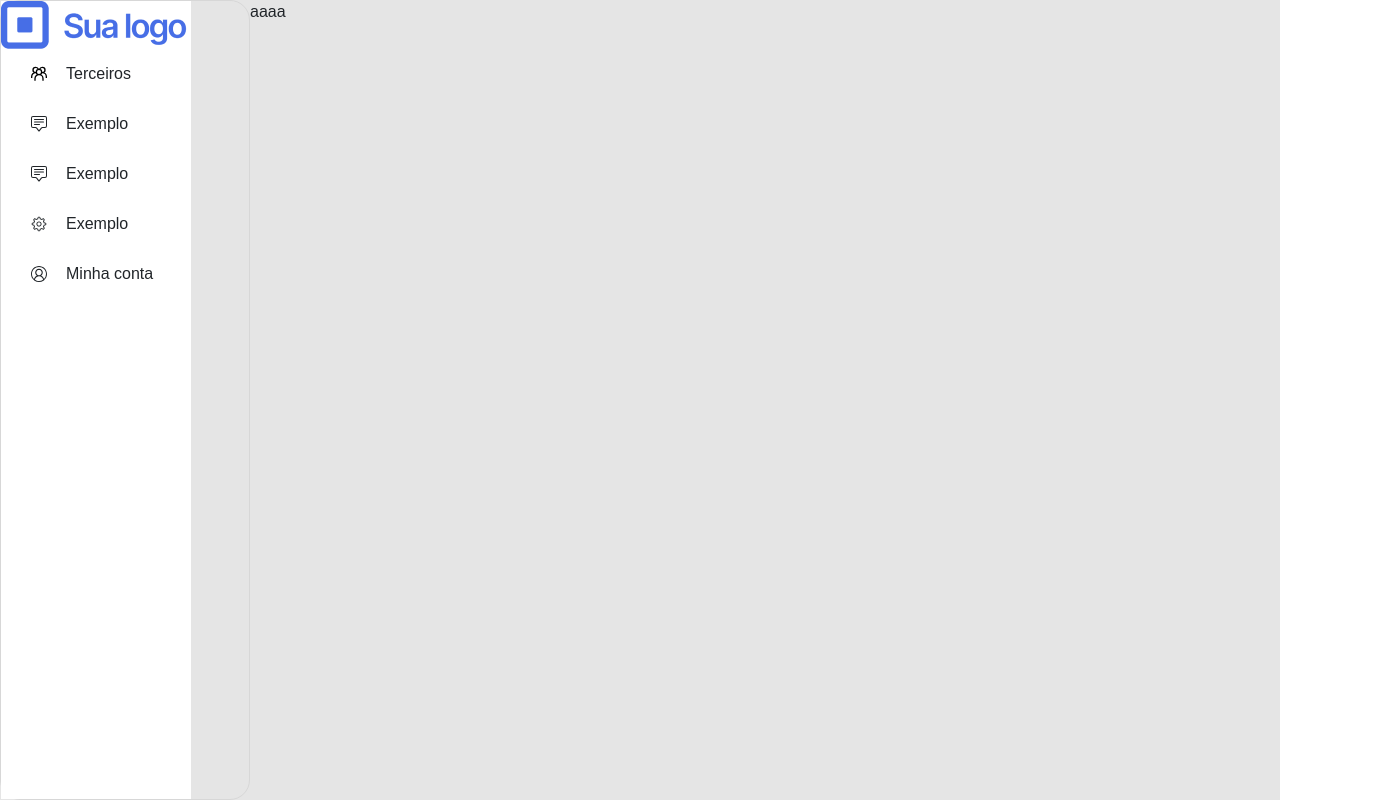
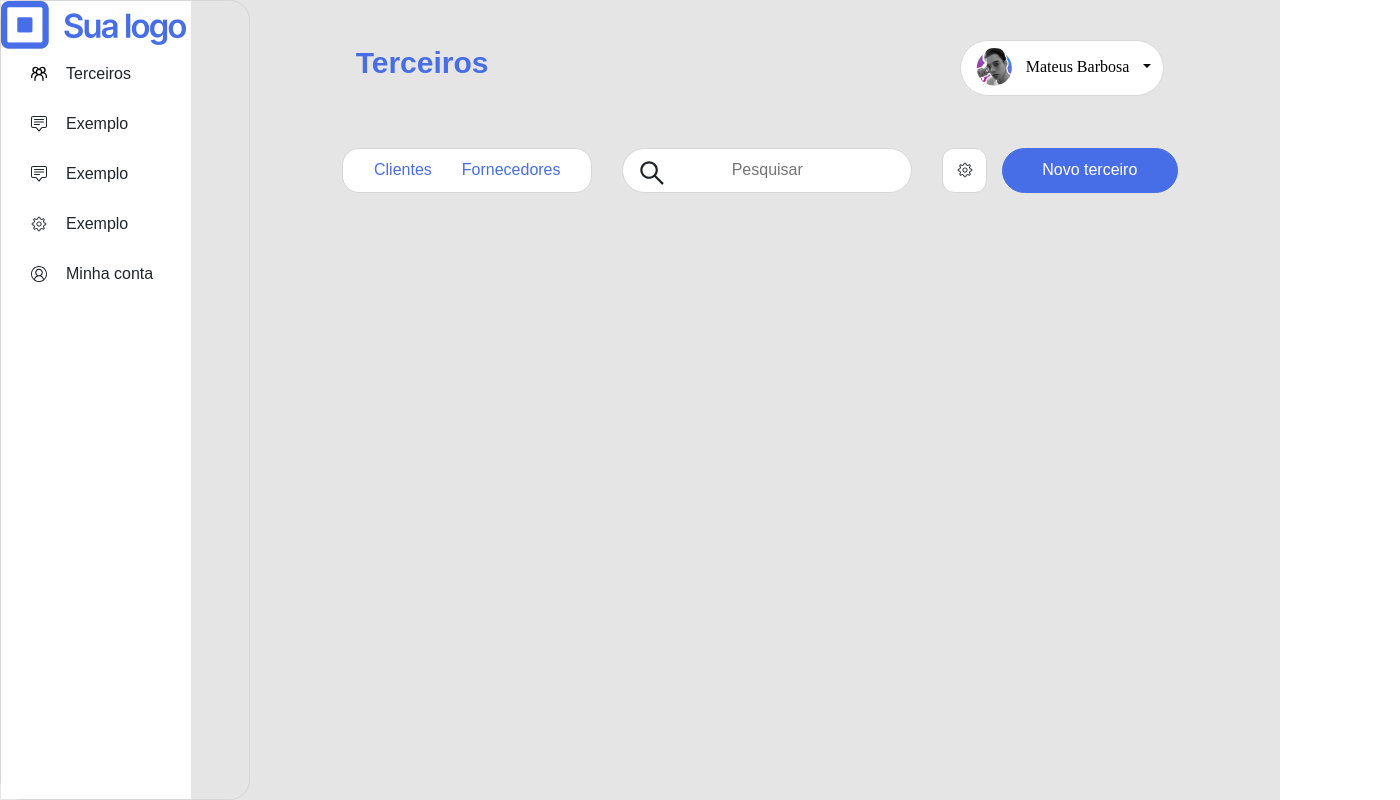
Before and after one commit to HerbertCarlos007/teste-startpn, a React (Vite) app in the folder web/: page / in a window 1280 px wide. Shown: the whole page, 1400 px wide, since content can reach past the window. Built offline with nearby package versions, Linux system fonts and the light colour scheme.

Commit message:
criando container de busca e adição de terceiros

```diff
--- a/web/index.html
+++ b/web/index.html
@@ -9,7 +9,11 @@
   <link rel="preconnect" href="https://fonts.googleapis.com">
   <link rel="preconnect" href="https://fonts.gstatic.com" crossorigin>
   <link href="https://fonts.googleapis.com/css2?family=Montserrat:wght@100&display=swap" rel="stylesheet">
-  <link rel="stylesheet" href="https://cdn.jsdelivr.net/npm/bootstrap@5.2.0/dist/css/bootstrap.min.css" integrity="sha384-gH2yIJqKdNHPEq0n4Mqa/HGKIhSkIHeL5AyhkYV8i59U5AR6csBvApHHNl/vI1Bx" crossorigin="anonymous">
+  <link rel="stylesheet" href="https://cdn.jsdelivr.net/npm/bootstrap@5.2.0/dist/css/bootstrap.min.css"
+    integrity="sha384-gH2yIJqKdNHPEq0n4Mqa/HGKIhSkIHeL5AyhkYV8i59U5AR6csBvApHHNl/vI1Bx" crossorigin="anonymous">
+  <link rel="preconnect" href="https://fonts.googleapis.com">
+  <link rel="preconnect" href="https://fonts.gstatic.com" crossorigin>
+  <link href="https://fonts.googleapis.com/css2?family=Montserrat:wght@100&display=swap" rel="stylesheet">
 </head>
 
 <body>
--- a/web/src/components/Sidebar/index.jsx
+++ b/web/src/components/Sidebar/index.jsx
@@ -10,22 +10,24 @@ import * as C from './styles'
 
 export const SideBar = () => {
     return (
-        <Sidebar  backgroundColor='#fff' style=
+        <Sidebar backgroundColor='#fff'
+            style=
             {{
                 height: '100vh',
                 border: '1px solid #D7D7D7',
                 borderRadius: '20px',
                 display: 'flex',
-                flexDirection: 'row'
+                flexDirection: 'row',
+                position: 'relative'
             }}
         >
-            <C.Logo src={logo}/>
+            <C.Logo src={logo} />
             <Menu >
-                <MenuItem icon={<GrGroup/>}>Terceiros</MenuItem>
-                <MenuItem icon={<BsChatSquareText/>}> Exemplo </MenuItem>
-                <MenuItem icon={<BsChatSquareText/>}> Exemplo </MenuItem>
-                <MenuItem icon={<RxGear/>}> Exemplo </MenuItem>
-                <MenuItem icon={<VscAccount/>}> Minha conta </MenuItem>
+                <MenuItem icon={<GrGroup />}>Terceiros</MenuItem>
+                <MenuItem icon={<BsChatSquareText />}> Exemplo </MenuItem>
+                <MenuItem icon={<BsChatSquareText />}> Exemplo </MenuItem>
+                <MenuItem icon={<RxGear />}> Exemplo </MenuItem>
+                <MenuItem icon={<VscAccount />}> Minha conta </MenuItem>
             </Menu>
         </Sidebar>
     );
--- a/web/src/components/pages/Outsiders/index.jsx
+++ b/web/src/components/pages/Outsiders/index.jsx
@@ -1,6 +1,12 @@
 import React from "react"
 import * as C from './styles'
 import { SideBar } from '../../Sidebar'
+import { AiOutlineSearch } from 'react-icons/ai'
+import { RxGear } from 'react-icons/rx'
+import perfilImage from '../../../assets/perfil.png'
+
+import Dropdown from 'react-bootstrap/Dropdown';
+
 
 export const Outsiders = () => {
     return (
@@ -9,9 +15,51 @@ export const Outsiders = () => {
                 <SideBar />
             </C.SidebarContainer>
 
-            <C.ContentContainer>
-                aaaa
-            </C.ContentContainer>
+            <C.TopContainer>
+                <C.TextOutsider>Terceiros</C.TextOutsider>
+                <C.DropDown>
+                    <Dropdown >
+                        <Dropdown.Toggle style=
+                            {{
+                                backgroundColor: "#FFFFFF",
+                                border: '1px solid #D8D8D8',
+                                borderRadius: '60px',
+                                color: 'black'
+                            }}
+                            id="dropdown-basic"
+                        >
+                            <C.ImagePerfil src={perfilImage} />
+                            <C.TextName>Mateus Barbosa</C.TextName>
+                        </Dropdown.Toggle>
+
+                        <Dropdown.Menu>
+                            <Dropdown.Item >Perfil</Dropdown.Item>
+                        </Dropdown.Menu>
+                    </Dropdown>
+                </C.DropDown>
+            </C.TopContainer>
+
+            <C.ContainerOptions>
+                <C.LeftSection>
+                    <C.ContainerCustomersAndSuppliers>
+                        <C.TextCostumers>Clientes</C.TextCostumers>
+                        <C.TextSuppliers>Fornecedores</C.TextSuppliers>
+                    </C.ContainerCustomersAndSuppliers>
+                    <C.IconSearch><AiOutlineSearch /></C.IconSearch>
+                    <C.Input placeholder="Pesquisar" />
+
+                    <C.ContainerGear>
+                        <RxGear />
+                    </C.ContainerGear>
+                </C.LeftSection>
+
+                <C.RightSection>
+                    <C.ButtonNewOutsider>Novo terceiro</C.ButtonNewOutsider>
+                </C.RightSection>
+            </C.ContainerOptions>
+
+
+            <C.ContentContainer></C.ContentContainer>
         </C.Container>
     )
 }
--- a/web/src/components/pages/Outsiders/styles.jsx
+++ b/web/src/components/pages/Outsiders/styles.jsx
@@ -3,16 +3,26 @@ import styled from "styled-components";
 export const Container = styled.div`
     display: flex;
     background-color:#E5E5E5;
+    height: 100vh;
+
 
 `
 
 export const TopContainer = styled.div`
     display: flex;
-    justify-content: space-between;
+    justify-content: space-around;
+    position: absolute;
+    width: 100%;
+    height: 50px;
+    margin-top: 40px;
+    margin-left: 120px;
+
 `
 
 export const TextOutsider = styled.span`
-
+    font-size: 30px;
+    color: #476EE6;
+    font-weight: 600;
 `
 
 export const DropDown = styled.div`
@@ -28,3 +38,99 @@ export const ContentContainer = styled.div`
 
 
 `
+
+export const TextName = styled.span`
+    margin-left: 10px;
+    margin-right: 10px;
+    color: #000;
+    font-family: 'Comfortaa', cursive;
+`
+
+export const ImagePerfil = styled.img`
+`
+
+export const ContainerOptions = styled.div`
+    display: flex;
+    justify-content: space-around;
+    flex-direction: row;
+    align-items: center;
+    width: 100%;
+    height: 100px;
+    margin-top: 120px;
+`
+
+export const LeftSection = styled.div`
+    display: flex;
+    position: relative;
+    left: 40px;
+
+`
+
+export const RightSection = styled.div`
+     position: relative;
+        right: 50px;
+`
+export const ContainerCustomersAndSuppliers = styled.div`
+    width: 250px;
+    height: 45px;
+    background-color: #FFF;
+    border: 1px solid #D7D7D7;
+    border-radius: 17px;
+    text-align: center;
+    padding: 5px;
+    display: flex;
+    justify-content: center;
+    align-items: center;
+
+`
+
+export const Input = styled.input`
+    width: 290px;
+    height: 45px;
+    background-color: #FFF;
+    border: 1px solid #D7D7D7;
+    border-radius: 60px;
+    text-align: center;
+`
+
+export const TextCostumers = styled.span`
+    cursor: pointer;
+    color: #476EE6;
+`
+
+export const TextSuppliers = styled.span`
+    margin-left: 30px;
+    color: #476EE6;
+    cursor: pointer;
+`
+
+export const IconSearch = styled.div`
+    position: relative;
+    left: 45px;
+    font-size: 30px;
+`
+
+export const ContainerGear = styled.div`
+    width: 45px;
+    height: 45px;
+    background-color: #FFFFFF;
+    border: 1px solid #D7D7D7;
+    border-radius: 12px;
+    display: flex;
+    justify-content: center;
+    align-items: center;
+    margin-left: 30px;
+    cursor: pointer;
+`
+export const IconGear = styled.div`
+`
+
+export const ButtonNewOutsider = styled.button`
+    background-color: #476EE6;
+    border-radius: 60px;
+    color: #fff;
+    width: 176px;
+    height: 45px;
+    border: 1px solid #476EE6;
+    cursor: pointer;
+`
--- a/web/src/globalStyles.jsx
+++ b/web/src/globalStyles.jsx
@@ -5,5 +5,6 @@ export const GlobalStyle = createGlobalStyle`
     margin: 0;
     padding: 0;
      font-family: "Poppins", sans-serif;
+     overflow-x: hidden;
   }
 `;
```
Also changed, not shown: web/src/assets/perfil.png (added).
